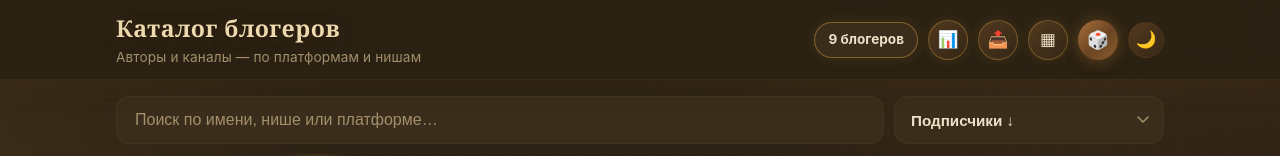
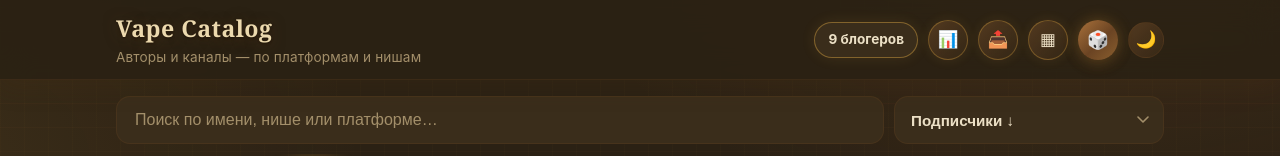
Before and after one commit to miniapptg26/VapeCatalog, a plain HTML site: page index.html in a window 1280 px wide. Shown: the top 156 px of the page. Drawn offline with Linux system fonts and the light colour scheme.

Commit message:
Update index.html

```diff
--- a/index.html
+++ b/index.html
@@ -4,7 +4,7 @@
   <meta charset="UTF-8">
   <meta name="viewport" content="width=device-width, initial-scale=1.0, viewport-fit=cover">
   <meta name="description" content="Каталог блогеров — YouTube, TikTok, Telegram, Instagram и Twitch: ниши, подписчики, верификация и прямые ссылки на профили.">
-  <title>Vape Inspector</title>
+  <title>Vape Catalog</title>
   <script>
     // Тема применяется до отрисовки, чтобы не было «мигания»
     (function () {
@@ -21,7 +21,7 @@
   <header class="header">
     <div class="header-inner">
       <div class="header-titles">
-        <h1>Каталог блогеров</h1>
+        <h1>Vape Catalog</h1>
         <p class="subtitle">Авторы и каналы — по платформам и нишам</p>
       </div>
       <div class="header-actions">
```
